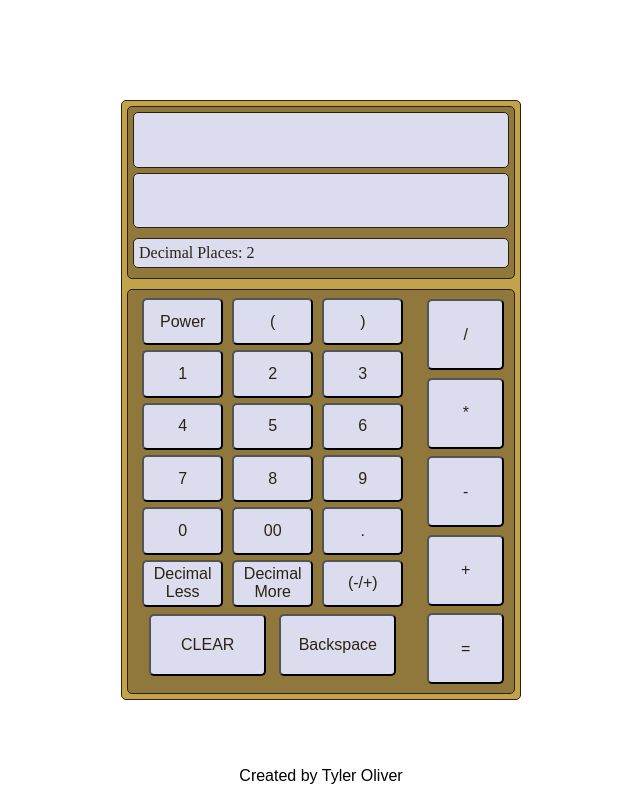
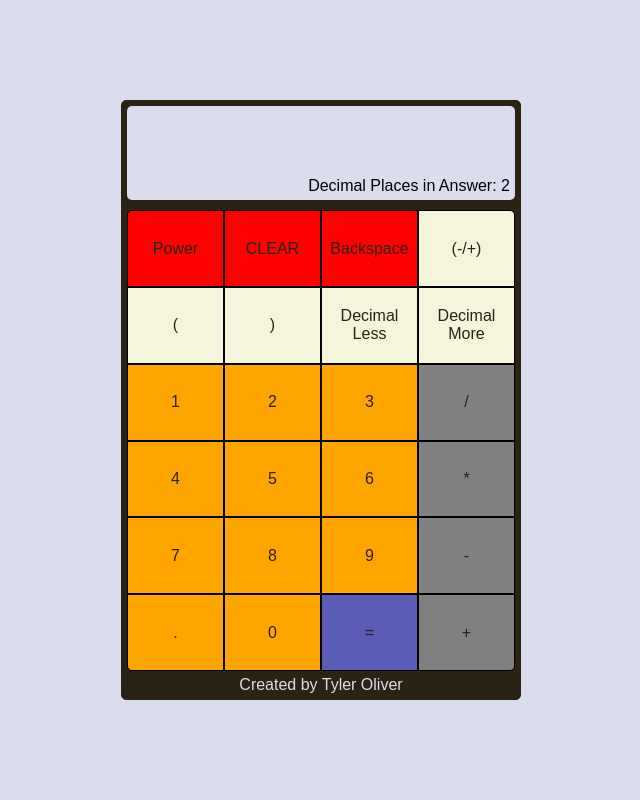
Before and after one commit to Tyler-Oliver/react-calculator, a React (Create React App) app: page / in a window 1280 px wide. Shown: the whole page, without its empty margins (319-959 px from the left). Built offline with nearby package versions, Linux system fonts and the light colour scheme.

Commit message:
initial commit

```diff
--- a/src/App.js
+++ b/src/App.js
@@ -258,8 +258,8 @@ export default class App extends Component {
             handleClear={this.handleClear}
             handleSign={this.handleSign}
           />
+          <p id="signature">Created by Tyler Oliver</p>
         </div>
-        <footer>Created by Tyler Oliver</footer>
       </div>
     );
   }
--- a/src/ButtonsComponent.js
+++ b/src/ButtonsComponent.js
@@ -4,60 +4,54 @@ export default class ButtonsComponent extends Component {
   render() {
     return (
       <div id="buttons-component">
-        <div className="my-buttons">
-          <div className="number-buttons">
-            <button id="power" onClick={this.props.handlePower}>
+        <button
+          id="power"
+          className="danger-button top-left-button"
+          onClick={this.props.handlePower}
+        >
           Power
         </button>
-            <button value="(" id="open-par" onClick={this.props.handleNumber}>
+        <button
+          id="clear"
+          className="danger-button"
+          onClick={this.props.handleClear}
+        >
+          CLEAR
+        </button>
+        <button
+          id="backspace"
+          className="danger-button"
+          onClick={this.props.handleBackspace}
+        >
+          Backspace
+        </button>
+        <button
+          className="sign-change"
+          className="functional-button top-right-button"
+          onClick={this.props.handleSign}
+        >
+          (-/+)
+        </button>
+        <button
+          value="("
+          id="open-par"
+          className="functional-button"
+          onClick={this.props.handleNumber}
+        >
           (
         </button>
-            <button value=")" id="closed-par" onClick={this.props.handleNumber}>
-              )
-            </button>
-            <button value="1" id="one" onClick={this.props.handleNumber}>
-              1
-            </button>
-            <button value="2" id="two" onClick={this.props.handleNumber}>
-              2
-            </button>
-            <button value="3" id="three" onClick={this.props.handleNumber}>
-              3
-            </button>
-            <button value="4" id="four" onClick={this.props.handleNumber}>
-              4
-            </button>
-            <button value="5" id="five" onClick={this.props.handleNumber}>
-              5
-            </button>
-            <button value="6" id="six" onClick={this.props.handleNumber}>
-              6
-            </button>
-            <button value="7" id="seven" onClick={this.props.handleNumber}>
-              7
-            </button>
-            <button value="8" id="eight" onClick={this.props.handleNumber}>
-              8
-            </button>
-            <button value="9" id="nine" onClick={this.props.handleNumber}>
-              9
-            </button>
-            <button value="0" id="zero" onClick={this.props.handleNumber}>
-              0
-            </button>
         <button
-              value="00"
-              id="double-zero"
+          value=")"
+          id="closed-par"
+          className="functional-button"
           onClick={this.props.handleNumber}
         >
-              00
-            </button>
-            <button value="." id="decimal" onClick={this.props.handleDecimal}>
-              .
+          )
         </button>
         <button
           value="decimal-less"
           id="decimal-less"
+          className="functional-button"
           onClick={this.props.handleDecimalPlaces}
         >
           Decimal Less
@@ -65,40 +59,139 @@ export default class ButtonsComponent extends Component {
         <button
           value="decimal-more"
           id="decimal-more"
+          className="functional-button"
           onClick={this.props.handleDecimalPlaces}
         >
           Decimal More
         </button>
-            <button className="sign-change" onClick={this.props.handleSign}>
-              (-/+)
+        <button
+          value="1"
+          id="one"
+          className="number-button"
+          onClick={this.props.handleNumber}
+        >
+          1
         </button>
-          </div>
-          <div className="functional-buttons">
-            <button id="clear" onClick={this.props.handleClear}>
-              CLEAR
+        <button
+          value="2"
+          id="two"
+          className="number-button"
+          onClick={this.props.handleNumber}
+        >
+          2
         </button>
-            <button id="backspace" onClick={this.props.handleBackspace}>
-              Backspace
+        <button
+          value="3"
+          id="three"
+          className="number-button"
+          onClick={this.props.handleNumber}
+        >
+          3
         </button>
-          </div>
-        </div>
-        <div className="operator-buttons">
-          <button value="/" id="divide" onClick={this.props.handleOperator}>
+        <button
+          value="/"
+          id="divide"
+          className="operator-button"
+          onClick={this.props.handleOperator}
+        >
           /
         </button>
-          <button value="*" id="multiply" onClick={this.props.handleOperator}>
+        <button
+          value="4"
+          id="four"
+          className="number-button"
+          onClick={this.props.handleNumber}
+        >
+          4
+        </button>
+        <button
+          value="5"
+          id="five"
+          className="number-button"
+          onClick={this.props.handleNumber}
+        >
+          5
+        </button>
+        <button
+          value="6"
+          id="six"
+          className="number-button"
+          onClick={this.props.handleNumber}
+        >
+          6
+        </button>
+        <button
+          value="*"
+          id="multiply"
+          className="operator-button"
+          onClick={this.props.handleOperator}
+        >
           *
         </button>
-          <button value="-" id="subtract" onClick={this.props.handleOperator}>
+        <button
+          value="7"
+          id="seven"
+          className="number-button"
+          onClick={this.props.handleNumber}
+        >
+          7
+        </button>
+        <button
+          value="8"
+          id="eight"
+          className="number-button"
+          onClick={this.props.handleNumber}
+        >
+          8
+        </button>
+        <button
+          value="9"
+          id="nine"
+          className="number-button"
+          onClick={this.props.handleNumber}
+        >
+          9
+        </button>
+        <button
+          value="-"
+          id="subtract"
+          className="operator-button"
+          onClick={this.props.handleOperator}
+        >
           -
         </button>
-          <button value="+" id="add" onClick={this.props.handleOperator}>
+        <button
+          value="."
+          id="decimal"
+          className="number-button bottom-left-button"
+          onClick={this.props.handleDecimal}
+        >
+          .
+        </button>
+        <button
+          value="0"
+          id="zero"
+          className="number-button"
+          onClick={this.props.handleNumber}
+        >
+          0
+        </button>
+        <button
+          value="="
+          id="equal"
+          className="equal-button"
+          onClick={this.props.handleCalc}
+        >
+          =
+        </button>
+        <button
+          value="+"
+          id="add"
+          className="operator-button bottom-right-button"
+          onClick={this.props.handleOperator}
+        >
           +
         </button>
-          <button value="=" id="equal" onClick={this.props.handleCalc}>
-            =
-          </button>
-        </div>
       </div>
     );
   }
--- a/src/ResultsComponent.js
+++ b/src/ResultsComponent.js
@@ -4,15 +4,9 @@ export default class ResultsComponent extends Component {
   render() {
     return (
       <div id="results-component">
-        <div className="my-formula">
-          <p>{this.props.formula}</p>
-        </div>
-        <div className="my-answer">
-          <p>{this.props.answer}</p>
-        </div>
-        <div className="my-div">
-          <p>Decimal Places: {this.props.decimalPlaces}</p>
-        </div>
+        <p className="calc-font">{this.props.formula}</p>
+        <p className="calc-font">{this.props.answer}</p>
+        <p>Decimal Places in Answer: {this.props.decimalPlaces}</p>
       </div>
     );
   }
--- a/src/styles.scss
+++ b/src/styles.scss
@@ -1,4 +1,9 @@
-
+@font-face {
+  font-family: "digital-7";
+  font-weight: normal;
+  font-size: normal;
+  src: url("./digital-7/digital-7.ttf") format("truetype");
+}
 
 $base-color-1: #DCDCEF;
 $base-color-2: #5B5BB8;
@@ -20,19 +25,23 @@ html {
   justify-content: center;
   min-height: 100vh;
   width: 100%;
+  background-color: $base-color-1;
+}
+
+.calc-font {
+  font-family: "digital-7";
+  font-size: normal;
+  font-weight: normal;
 }
 
 .app {
   font-family: sans-serif;
-  font-size: 16px;
-  text-align: center;
   height: 100%;
   margin: 0 auto;
 }
 
 button {
   cursor: pointer;
-  border-radius: 5px;
   background-color: $base-color-1;
   color: $base-color-5;
 }
@@ -42,13 +51,6 @@ button:active {
   color: $base-color-1;
 }
 
-footer {
-  position: fixed;
-  bottom: 15px;
-  left: 0;
-  right: 0;
-}
-
 .calculator {
   display: flex;
   flex-direction: column;
@@ -56,8 +58,7 @@ footer {
   width: 400px;
   margin: 0 auto;
   padding: 5px;
-  font-family: "digital-7";
-  background-color: $base-color-3;
+  background-color: $base-color-5;
   border: 1px solid $base-color-5;
   border-radius: 5px;
 
@@ -65,103 +66,68 @@ footer {
     display: flex;
     flex-direction: column;
     justify-content: space-between;
-    height: 30%;
-    margin-bottom: 5px;
-    border: 1px solid $base-color-5;
+    text-align: right;
+    height: 20%;
+    margin-bottom: 10px;
     border-radius: 5px;
     padding: 5px;
-    background-color: $base-color-4;
-
-    .my-formula {
-      text-align: right;
-      padding: 5px;
-      height: 40%;
     background-color: $base-color-1;
-      color: $base-color-5;
-      border: 1px solid $base-color-5;
-      border-radius: 5px;
-    }
-
-    .my-answer {
-      text-align: right;
-      height: 40%;
-      padding: 5px;
-      margin: 5px 0;
-      background-color: $base-color-1;
-      color: $base-color-5;
-      border: 1px solid $base-color-5;
-      border-radius: 5px;
-    }
-
-    .my-div {
-      display: flex;
-      flex-direction: column;
-      justify-content: center;
-      text-align: left;
-      margin: 5px 0;
-      padding: 5px;
-      background-color: $base-color-1;
-      color: $base-color-5;
-      border-radius: 5px;
-      border: 1px solid $base-color-5;
-    }
   }
 
   #buttons-component {
     display: flex;
-    justify-content: space-around;
-    height: 70%;
-    padding: 5px 0;
-    margin-top: 5px;
-    background-color: $base-color-4;
-    border: 1px solid $base-color-5;
-    border-radius: 5px;
-
-    .my-buttons {
-      display: flex;
-      flex-direction: column;
-      justify-content: space-around;
+    flex-flow: row wrap;
+    justify-content: center;
+    margin: 0 auto;
     height: 100%;
-      width: 70%;
-
-      .number-buttons {
-        display: flex;
-        flex-flow: row wrap;
-        justify-content: space-around;
-        align-content: space-around;
-        height: 80%;
 
     button {
-          width: 30%;
-          height: 15%;
+      width: 25%;
+      height: calc(100% / 6);
+      border: 1px solid black;
     }
   }
 
-      .functional-buttons {
-        display: flex;
-        justify-content: space-around;
-        padding: 5px;
-        height: 20%;
-
-        button {
-          width: 45%;
-          height: 90%;
-        }
-      }
+  .equal-button {
+    background-color: $base-color-2;
   }
 
-    .operator-buttons {
-      display: flex;
-      flex-direction: column;
-      justify-content: space-around;
-      width: 20%;
-      height: 100%;
+  .top-left-button {
+    border-top-left-radius: 5px;
+  }
 
-      button {
-        width: 100%;
-        height: 18%;
+  .top-right-button {
+    border-top-right-radius: 5px;
   }
+
+  .bottom-left-button {
+    border-bottom-left-radius: 5px;
   }
+
+  .bottom-right-button {
+    border-bottom-right-radius: 5px;
+  }
+
+  .operator-button {
+    background-color: gray;
+  }
+
+  .number-button {
+    background-color: orange;
+  }
+
+  .functional-button {
+    background-color: beige;
+  }
+
+  .danger-button {
+    background-color: red;
+  }
+
+  #signature {
+    color: $base-color-1;
+    text-align: center;
+    margin-top: 5px;
   }
 }
 
```
Lines whose indentation alone changed are shown as unchanged.
